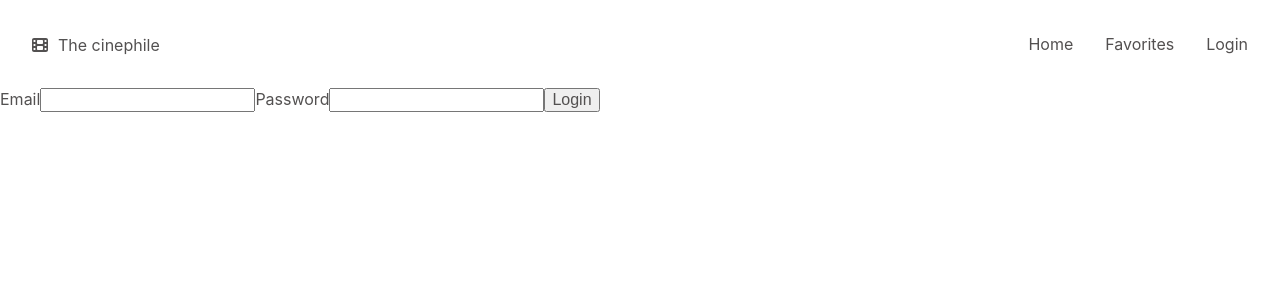
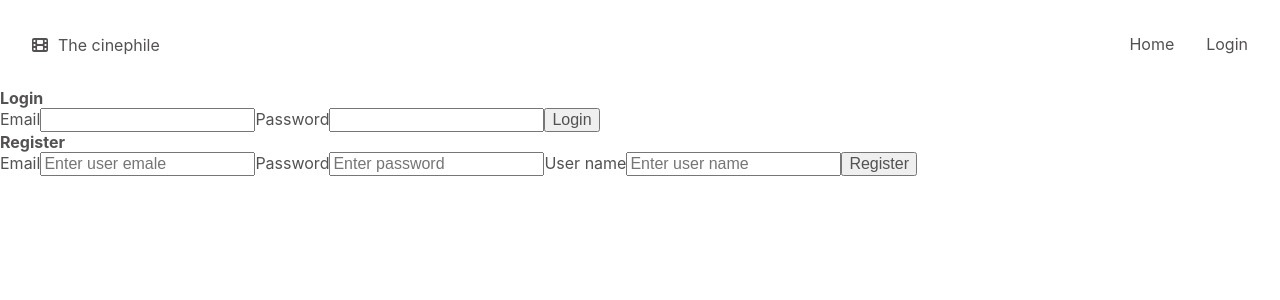
Before and after one commit to Nagema/movies-final-project-react, a React (Create React App) app: page /login in a window 1280 px wide. Shown: the top 300 px of the page. Built offline with nearby package versions, Linux system fonts and the light colour scheme.

Commit message:
Feat: adding register form and logout button

```diff
--- a/src/App.js
+++ b/src/App.js
@@ -1,19 +1,29 @@
-import { Route, Routes } from "react-router-dom";
+import { useEffect } from "react";
+import { useDispatch } from "react-redux";
+import { Route, Routes, useNavigate } from "react-router-dom";
 import "./App.css";
+import AuthRoute from "./components/authRoute/AuthRoute";
 import MovieDetail from "./components/movie-detail/MovieDetail";
 import Navbar from "./components/navbar/Navbar";
 import Favorites from "./pages/Favorites";
 import Home from "./pages/Home";
-import Login from "./pages/Login";
+import LoginRegister from "./pages/LoginRegister";
+import { checkSession } from "./redux/auth/auth.actions";
 
 function App() {
+  const dispatch = useDispatch();
+  const token = localStorage.getItem('token');
+  const navigate = useNavigate();
+  useEffect(()=>{
+    token && dispatch(checkSession(token, navigate))
+  },[])
   return (
     <div className="App">
       <Navbar />
       <Routes>
         <Route path="/" element={<Home></Home>}></Route>
-        <Route path="/favorites" element={<Favorites></Favorites>}></Route>
-        <Route path="/login" element={<Login></Login>}></Route>
+        <Route path="/favorites" element={<AuthRoute component={<Favorites/>}/>}></Route>
+        <Route path="/login" element={<LoginRegister/>}></Route>
         <Route path="movies/:id" element={<MovieDetail></MovieDetail>}></Route>
       </Routes>
     </div>
--- /dev/null
+++ b/src/components/authRoute/AuthRoute.jsx
@@ -0,0 +1,11 @@
+import React from 'react'
+import { useSelector } from 'react-redux'
+import { Navigate } from 'react-router-dom'
+
+const AuthRoute = ({component}) => {
+  const {user, token} = useSelector(state => state.auth)
+  if(user === null) return(<Navigate to="/login"/>);
+  if(user) return component
+}
+
+export default AuthRoute
--- a/src/pages/Login.jsx
+++ b/src/components/login/Login.jsx
@@ -1,6 +1,7 @@
 import React from "react";
+import './Login.css'
 import {useForm} from 'react-hook-form';
-import { loginUser } from "../redux/auth/auth.actions";
+import { loginUser } from "../../redux/auth/auth.actions";
 import { useDispatch } from "react-redux";
 import { useNavigate } from "react-router-dom";
 
@@ -14,9 +15,10 @@ const Login = () => {
   }
   return (
     <div>
-      <form onSubmit={handleSubmit(send)}>
+      <form onSubmit={handleSubmit(send)} className='login'>
+        <h2>Login</h2>
         <label>Email
-          <input type='email' {...register('email', {
+          <input type='email' name='email' {...register('email', {
              required: "Introduce un email, por favor",
             minLength: {
                 value: 2,
@@ -29,13 +31,14 @@ const Login = () => {
           })}/>
         </label>
         <label>Password
-          <input type='password' {...register('password', {
+          <input type='password' name='password' {...register('password', {
             required: "El password tiene que existir",
             // pattern: /^(?=.*[a-z])(?=.*[A-Z])(?=.*[0-9])(?=.*[!@#$%^&*_=+-]).{8,12}$/,
           })}/>
         </label>
         <button>Login</button>
       </form>
+
     </div>
   )
 };
--- /dev/null
+++ b/src/components/logout/Logout.jsx
@@ -0,0 +1,19 @@
+import React from 'react'
+import { useDispatch } from 'react-redux';
+import { useNavigate } from 'react-router-dom'
+import { logoutUser } from '../../redux/auth/auth.actions';
+
+const Logout = () => {
+  const navigate = useNavigate;
+  const dispatch = useDispatch;
+  const logOut = () => {
+    dispatch(logoutUser(navigate))
+    console.log(logoutUser);
+  }
+
+  return (
+    <button onClick={logOut}>Logout</button>
+  )
+}
+
+export default Logout
--- a/src/components/navbar/Navbar.jsx
+++ b/src/components/navbar/Navbar.jsx
@@ -3,7 +3,12 @@ import { NavLink } from "react-router-dom";
 import { FontAwesomeIcon } from "@fortawesome/react-fontawesome";
 import { faFilm } from "@fortawesome/free-solid-svg-icons";
 import "./Navbar.css";
+import Logout from "../logout/Logout";
+import { useSelector } from "react-redux";
+
 const Navbar = () => {
+  const { user, token } = useSelector(state => state.auth)
+  console.log('user -->',user);
   return (
     <nav className="navbar-container">
       <NavLink activeclassname={"active"} to="/">
@@ -17,12 +22,19 @@ const Navbar = () => {
         <NavLink activeclassname={"active"} to="/">
           Home
         </NavLink>
+        {user &&
+        <>
         <NavLink activeclassname={"active"} to="/favorites">
           Favorites
         </NavLink>
+        <Logout/>
+        </>
+        }
+        {!user &&
         <NavLink activeclassname={"active"} to="/login">
           Login
         </NavLink>
+        }
       </div>
     </nav>
   );
--- /dev/null
+++ b/src/components/register/Register.jsx
@@ -0,0 +1,35 @@
+import React from "react";
+import {useForm} from 'react-hook-form';
+import { newUser } from "../../redux/auth/auth.actions";
+import { useDispatch } from "react-redux";
+import { useNavigate } from "react-router-dom";
+
+const Register = () => {
+  const { register, handleSubmit, formState: {errors, isValid} } = useForm();
+  console.log(process.env.REACT_APP_BACK_URL);
+  const navigate = useNavigate();
+  const dispatch = useDispatch();
+  const sendRegister = async(formData) => {
+    dispatch(newUser(formData, navigate));
+  }
+  return (
+    <div>
+      <form onSubmit={handleSubmit(sendRegister)} className='register'>
+        <h2>Register</h2>
+        <label>Email
+          <input type='email' placeholder="Enter user emale" {...register('email')} name='email'></input>
+        </label>
+        <label>Password
+          <input type='password' placeholder="Enter password" {...register('password')} name='password'></input>
+        </label>
+        <label>User name
+          <input type='text' placeholder="Enter user name" {...register('userName')} name='userName'></input>
+        </label>
+        <button>Register</button>
+      </form>
+
+    </div>
+  )
+};
+
+export default Register;
--- /dev/null
+++ b/src/pages/LoginRegister.jsx
@@ -0,0 +1,14 @@
+import React from 'react'
+import Login from '../components/login/Login'
+import Register from '../components/register/Register'
+
+const LoginRegister = () => {
+  return (
+    <div>
+      <Login/>
+      <Register/>
+    </div>
+  )
+}
+
+export default LoginRegister
--- a/src/redux/auth/auth.actions.js
+++ b/src/redux/auth/auth.actions.js
@@ -40,7 +40,7 @@ export const newUser = (formdata, navigate) => async(dispatch) =>{
 export const checkSession = (token, navigate) => async(dispatch) =>{
   dispatch({type: 'checkSession_start'});
   try {
-      const resultado = await API.post('users/checksession');
+      const resultado = await API.post('/checksession');
       dispatch({type: 'checkSession_ok', payload: {user: resultado.data, token:token}});
       localStorage.setItem('token', token);
       console.log(resultado);
--- a/src/redux/store.js
+++ b/src/redux/store.js
@@ -1,10 +1,12 @@
 import { applyMiddleware, combineReducers, createStore } from "redux";
 import { composeWithDevTools } from "redux-devtools-extension";
 import thunk from "redux-thunk";
+import authReducer from "./auth/auth.reducer";
 import moviesReducer from "./movies/movies.reducer";
 
 const rootReducer = combineReducers({
   movies: moviesReducer,
+  auth: authReducer
 });
 
 const store = createStore(
```
Also changed, not shown: src/components/login/Login.css (added), src/components/logout/Logout.css (added), src/components/register/Register.css (added).
